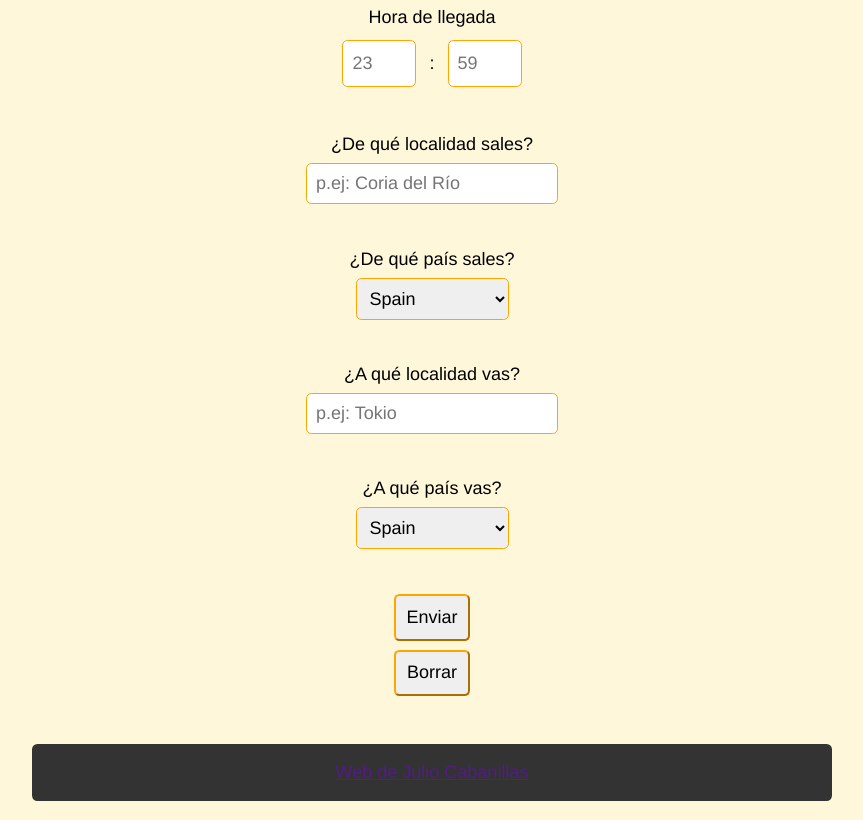
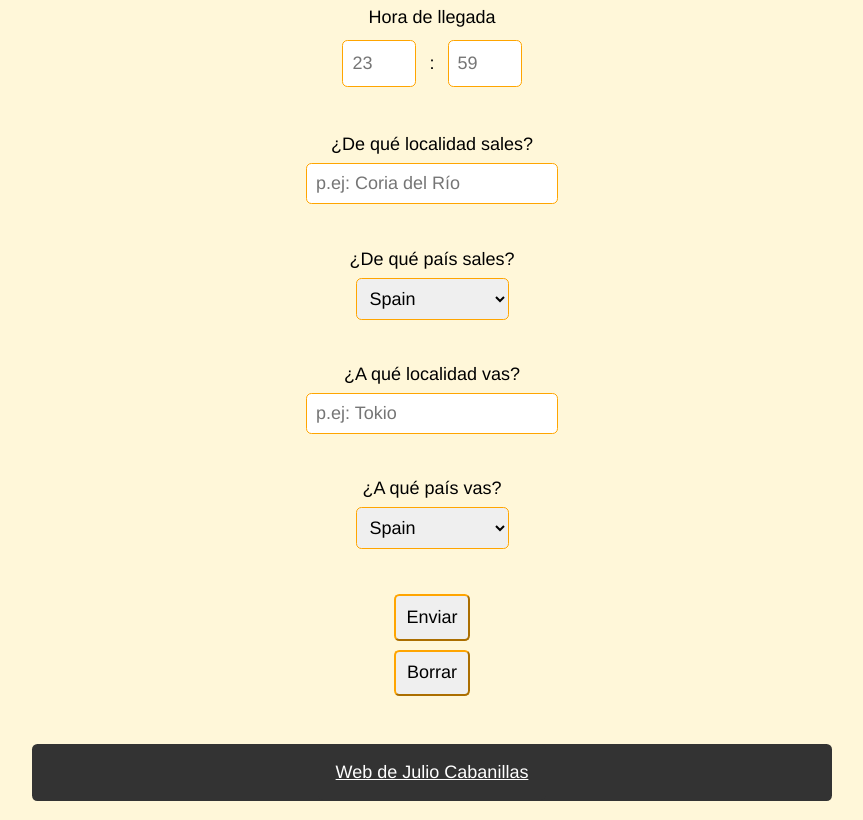
Before and after one commit to V3RNE42/HELIOS, a website with bundled scripts: page index.html in a window 1280 px wide. Shown: the part 871-1691 px from the top of the page, without its empty margins (208-1071 px from the left). Built offline with nearby package versions, Linux system fonts and the light colour scheme; a script that the page names is missing.

Commit message:
fixed styles

```diff
--- a/secundario.css
+++ b/secundario.css
@@ -95,7 +95,7 @@ button#submit:hover {
     color: lightgoldenrodyellow;
 }
 
-footer {
+footer, footer > a {
     bottom: 0;
     left: 0;
     right: 0;
```
